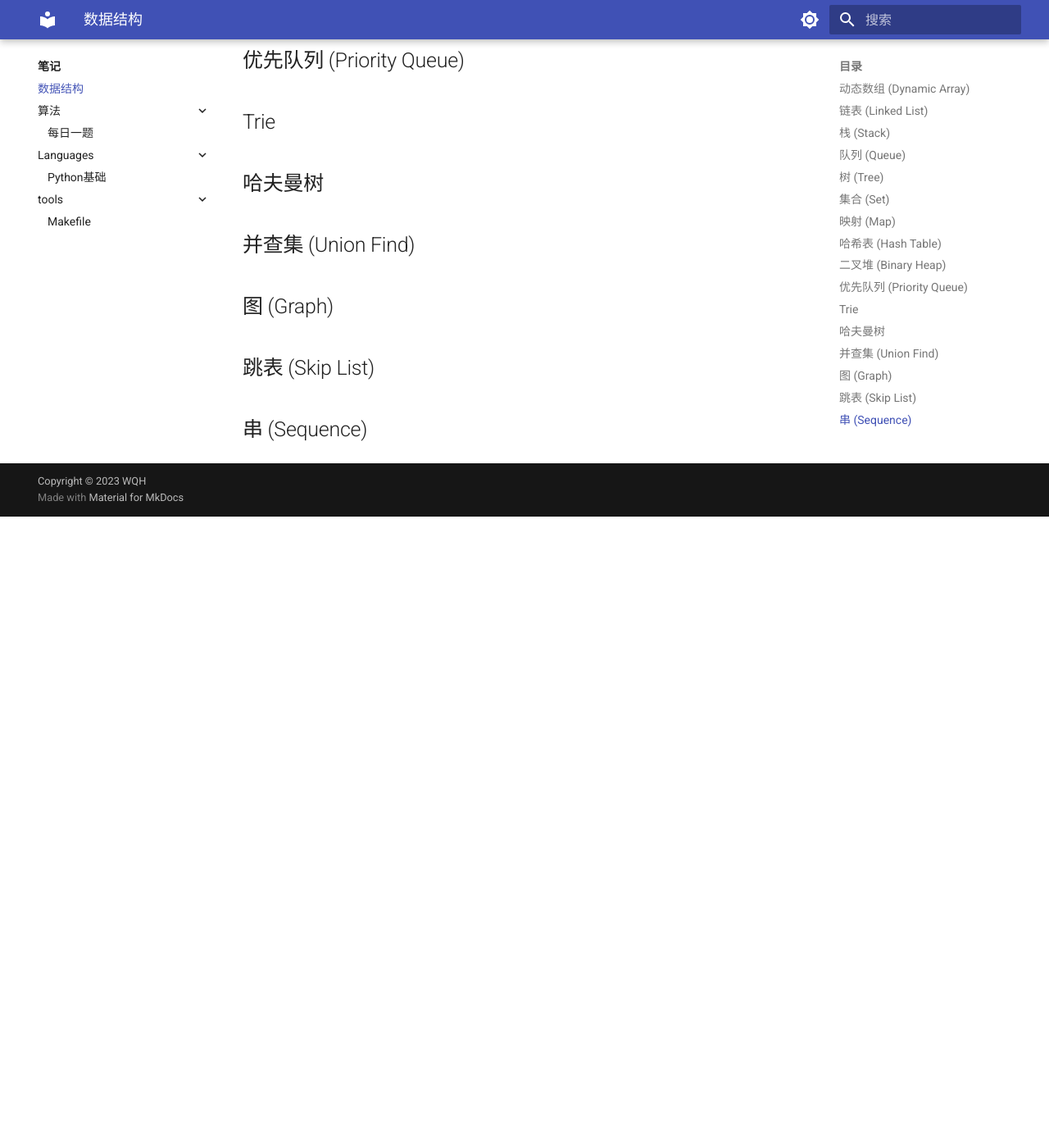
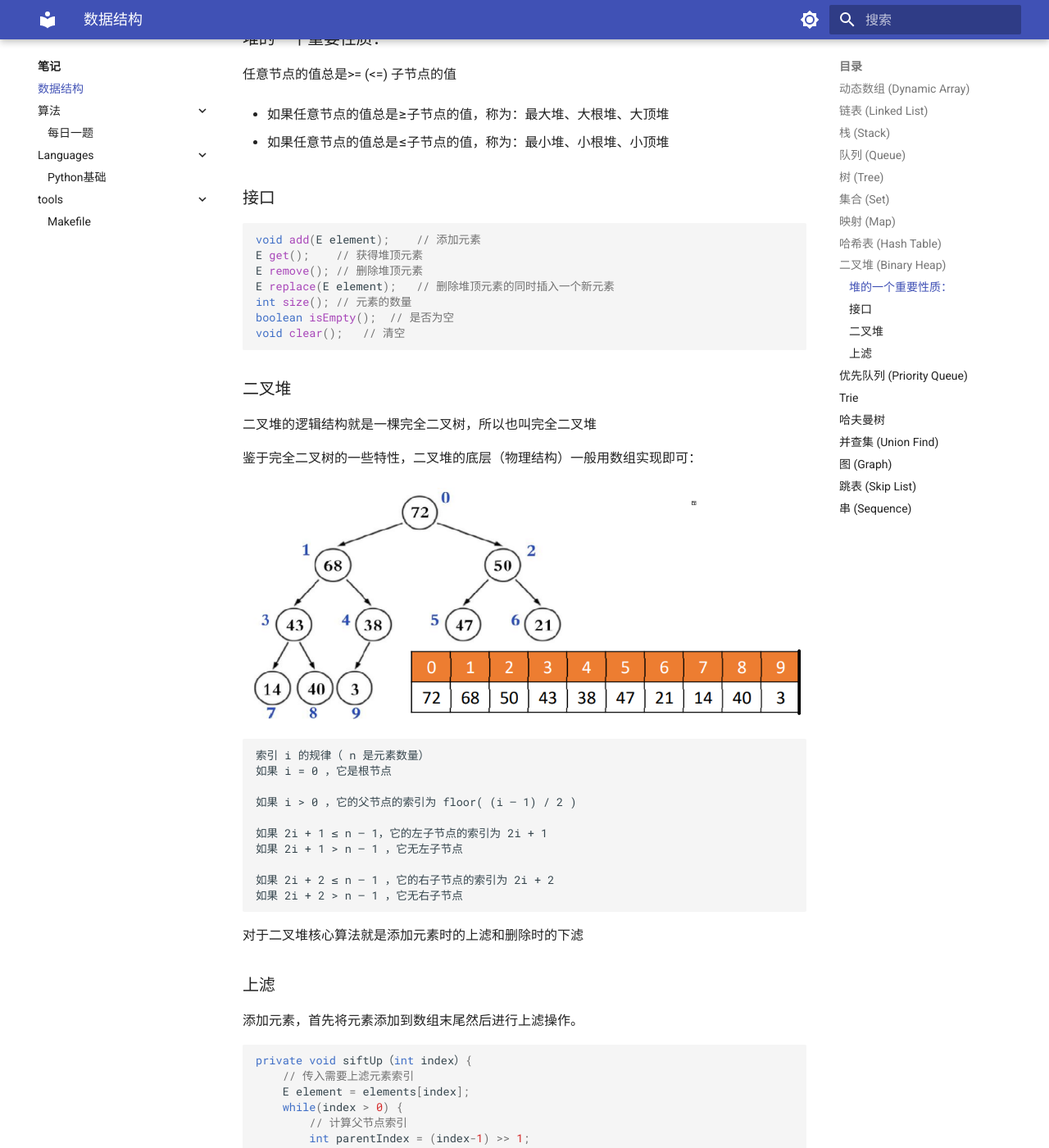
Before and after one commit to Norhua/website, an MkDocs documentation site: the page built from docs/note/数据结构/数据结构.md, in a window 1280 px wide and 1400 px high, scrolled down 847 px. Shown: the whole window at 82% size. Built offline with MkDocs 1.6.1 and Material for MkDocs 9.7.7, drawn with Linux system fonts in a browser that asks for light colours; before the commit the page ends 1477 px from its top, so only the background shows below that; some of the changed text lies outside the part shown.

Commit message:
更新数据结构.md

````diff
--- a/docs/note/数据结构/数据结构.md
+++ b/docs/note/数据结构/数据结构.md
@@ -17,6 +17,83 @@
 
 ## 二叉堆 (Binary Heap)
 
+### 堆的一个重要性质：
+
+任意节点的值总是>= (<=) 子节点的值
+
+- 如果任意节点的值总是≥子节点的值，称为：最大堆、大根堆、大顶堆
+
+- 如果任意节点的值总是≤子节点的值，称为：最小堆、小根堆、小顶堆
+
+### 接口
+
+```java
+void add(E element);	// 添加元素
+E get();	// 获得堆顶元素
+E remove();	// 删除堆顶元素
+E replace(E element);	// 删除堆顶元素的同时插入一个新元素
+int size();	// 元素的数量
+boolean isEmpty();	// 是否为空
+void clear();	// 清空
+```
+
+### 二叉堆
+
+二叉堆的逻辑结构就是一棵完全二叉树，所以也叫完全二叉堆
+
+鉴于完全二叉树的一些特性，二叉堆的底层（物理结构）一般用数组实现即可：
+
+![二叉堆-1](images/二叉堆-1.png)
+
+```
+索引 i 的规律（ n 是元素数量）
+如果 i = 0 ，它是根节点
+
+如果 i > 0 ，它的父节点的索引为 floor( (i – 1) / 2 )
+
+如果 2i + 1 ≤ n – 1，它的左子节点的索引为 2i + 1
+如果 2i + 1 > n – 1 ，它无左子节点
+
+如果 2i + 2 ≤ n – 1 ，它的右子节点的索引为 2i + 2
+如果 2i + 2 > n – 1 ，它无右子节点
+```
+
+
+
+对于二叉堆核心算法就是添加元素时的上滤和删除时的下滤
+
+### 上滤
+
+添加元素，首先将元素添加到数组末尾然后进行上滤操作。
+
+```java
+private void siftUp（int index）{
+    // 传入需要上滤元素索引
+    E element = elements[index];
+    while(index > 0) {
+        // 计算父节点索引
+        int parentIndex = (index-1) >> 1;
+        E parent = elements[parentIndex];
+        //小于父节点
+        if (compare(parent，element) >= 0) break;
+        //将父元素安非到index位置
+        elements[index]parent;
+        index parentIndex;
+    }
+    elements[index] = element;
+}
+```
+
+
+
+
+
+
+
+
+
+
+
 ## 优先队列 (Priority Queue)
 
 ## Trie
````
Also changed, not shown: docs/note/算法/算法.md (added, +25 -0 lines), docs/note/数据结构/images/二叉堆-1.png (added).
